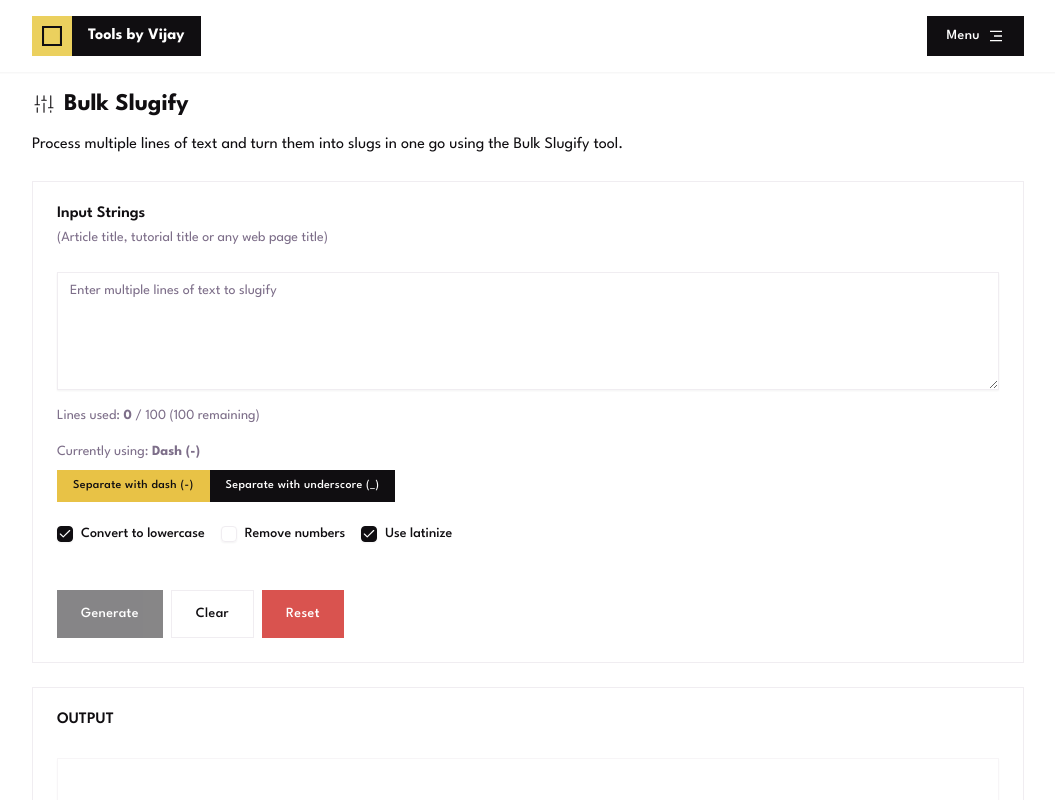
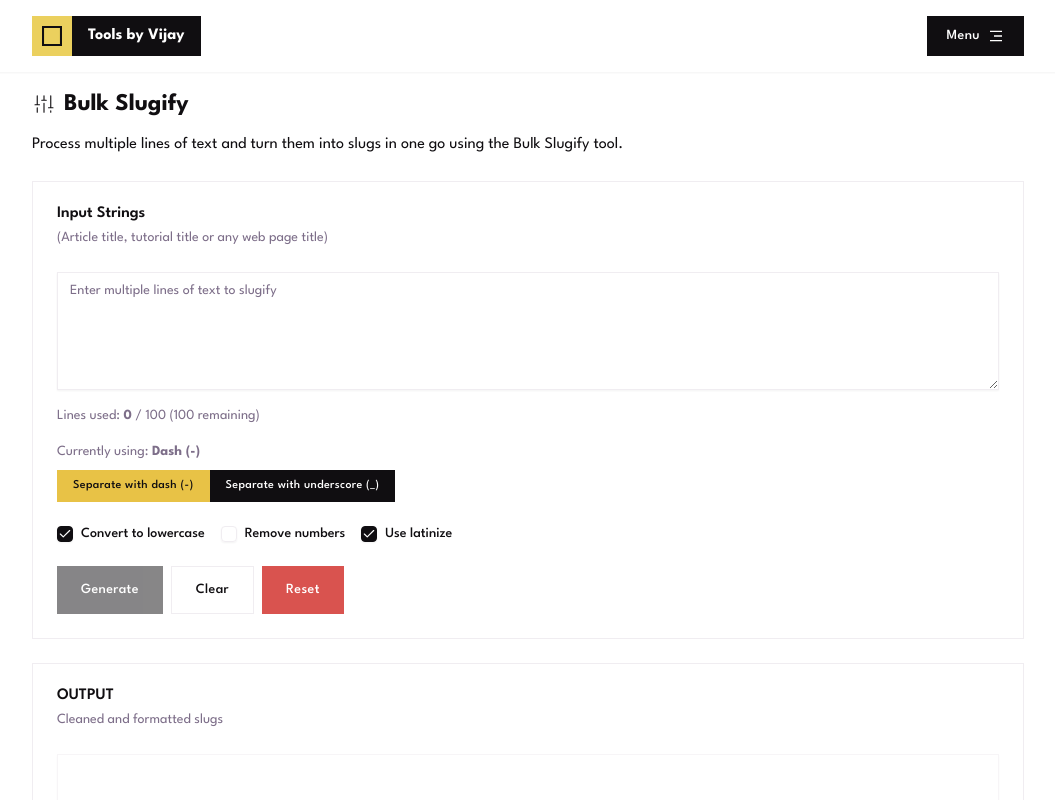
Before and after one commit to vijayhardaha/tools-by-vijay, a Next.js app: page /tools/bulk-slugify in a window 1280 px wide. Shown: the top 800 px of the page, without its empty margins (112-1167 px from the left). Built offline with nearby package versions, Linux system fonts and the light colour scheme.

Commit message:
feat: Update CardFooter styling in BulkSlugifyInput and SlugifyInput components for consistent layout

```diff
--- a/src/components/tools/bulk-slugify/BulkSlugifyInput.jsx
+++ b/src/components/tools/bulk-slugify/BulkSlugifyInput.jsx
@@ -139,7 +139,8 @@ const BulkSlugifyInput = ({
           </div>
         </div>
       </CardContent>
-      <CardFooter className="mt-6 flex justify-start gap-2">
+
+      <CardFooter className="flex justify-start gap-2">
         <Button
           variant="default"
           size="lg"
--- a/src/components/tools/bulk-slugify/BulkSlugifyOutput.jsx
+++ b/src/components/tools/bulk-slugify/BulkSlugifyOutput.jsx
@@ -6,7 +6,13 @@ import { CopyIcon, CheckIcon } from "lucide-react";
 import PropTypes from "prop-types";
 
 import { Button } from "@/components/ui/button";
-import { Card, CardHeader, CardTitle, CardContent } from "@/components/ui/card";
+import {
+  Card,
+  CardHeader,
+  CardTitle,
+  CardContent,
+  CardDescription,
+} from "@/components/ui/card";
 import { Input } from "@/components/ui/input";
 import { Textarea } from "@/components/ui/textarea";
 import { cn } from "@/lib/utils";
@@ -33,6 +39,7 @@ const BulkSlugifyOutput = ({ output }) => {
     <Card>
       <CardHeader>
         <CardTitle>OUTPUT</CardTitle>
+        <CardDescription>Cleaned and formatted slugs</CardDescription>
       </CardHeader>
       <CardContent>
         <div className="flex flex-col gap-2">
@@ -41,7 +48,7 @@ const BulkSlugifyOutput = ({ output }) => {
             readOnly
             disabled={!output}
             rows={unfilteredLinesLength || 1}
-            className="outline-none focus-visible:ring-0 focus-visible:outline-none"
+            className="resize-none outline-none focus-visible:ring-0 focus-visible:outline-none"
           />
           <Button
             variant="primary"
--- a/src/components/tools/slugify/SlugifyInput.jsx
+++ b/src/components/tools/slugify/SlugifyInput.jsx
@@ -101,7 +101,8 @@ const SlugifyInput = ({
           </div>
         </div>
       </CardContent>
-      <CardFooter className="mt-6 flex justify-start gap-2">
+
+      <CardFooter className="flex justify-start gap-2">
         <Button
           variant="default"
           size="lg"
```
